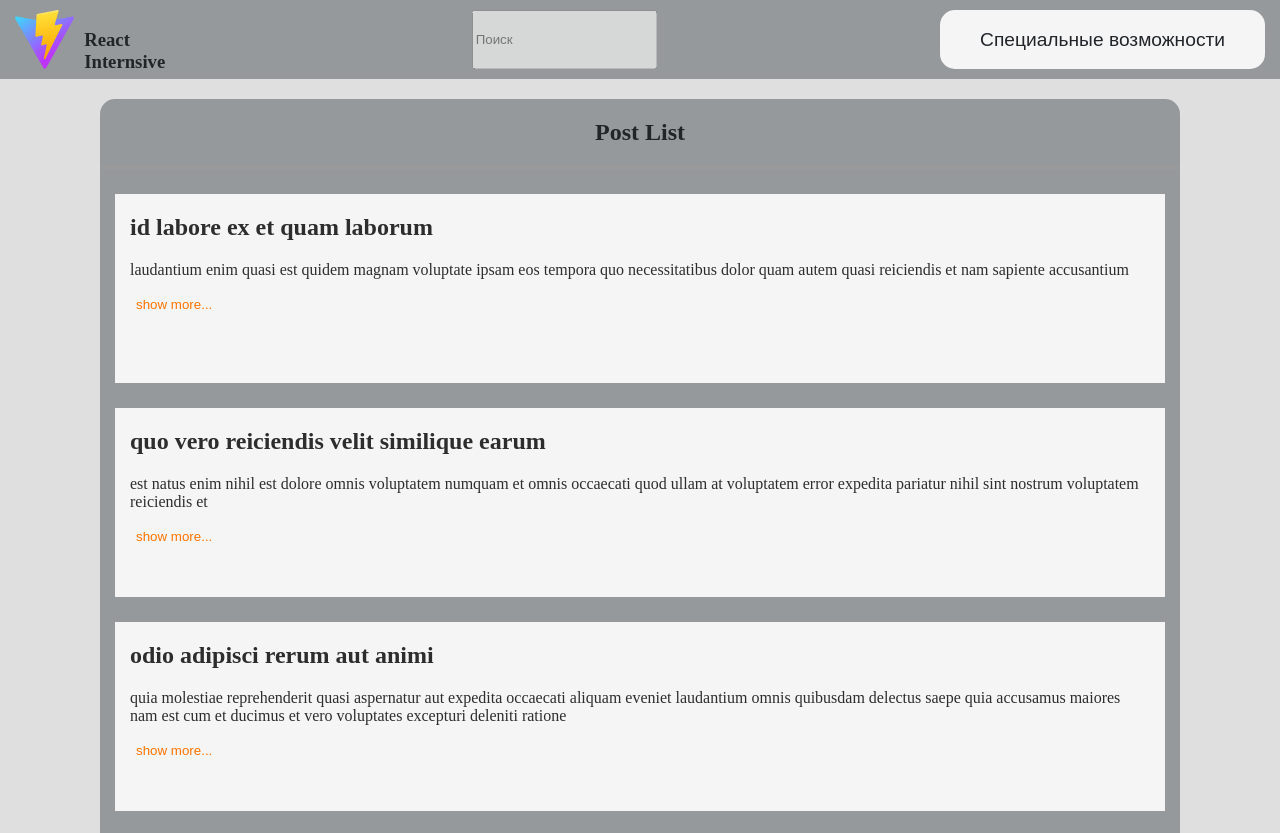
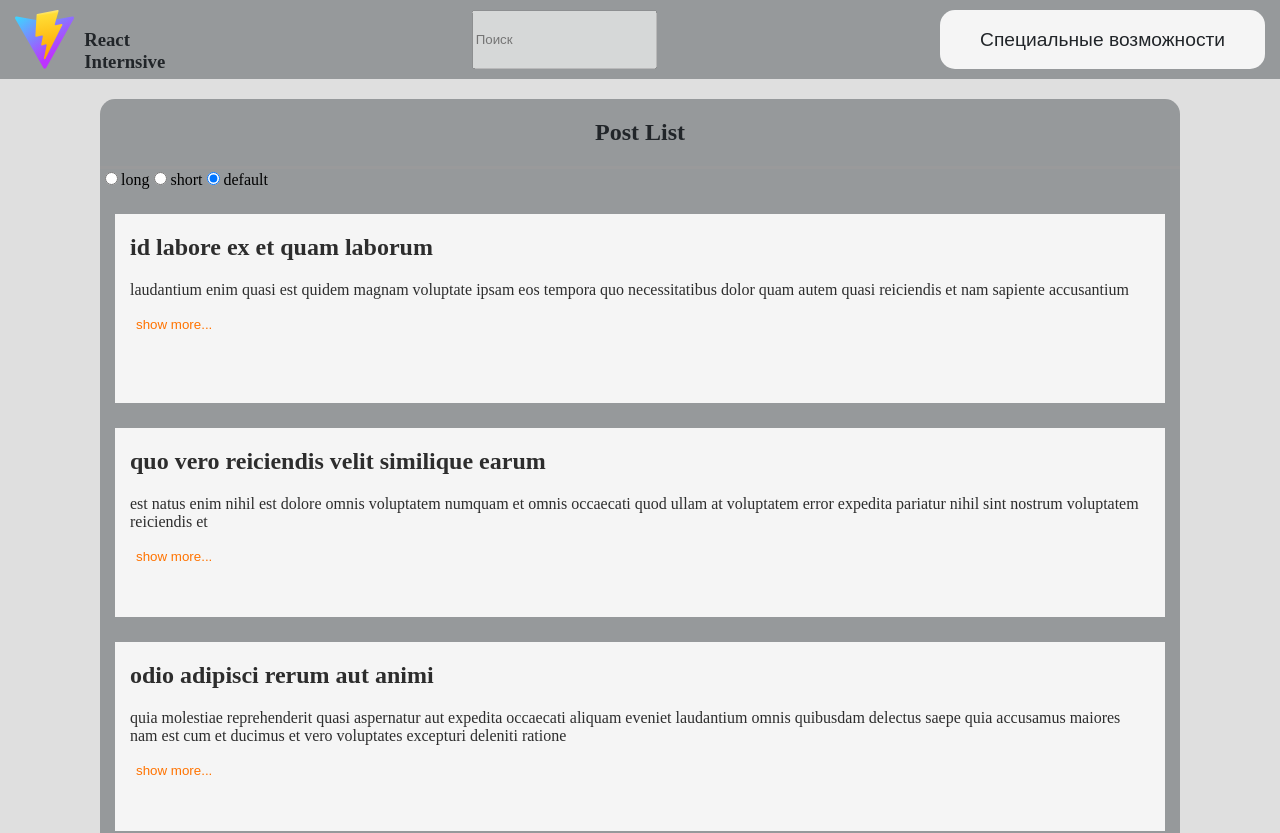
Before and after one commit to RVS-prof/react-intensive, a React (Vite) app: page / in a window 1280 px wide. Shown: the top 833 px of the page. Built offline with nearby package versions, Linux system fonts and the light colour scheme.

Commit message:
feat: added radio

```diff
--- /dev/null
+++ b/src/features/PostLengthFilter/lib/filterByLength.ts
@@ -0,0 +1,6 @@
+import type { IPost } from "../../../types/types"
+
+export const filterByLength = (  ) => {
+
+  return
+}
--- /dev/null
+++ b/src/features/PostLengthFilter/ui/PostLengthFilter.tsx
@@ -0,0 +1,42 @@
+import type { IByLength, ISetterByLength} from "../../../types/types"
+
+
+interface RadioOption {
+  value: string;
+  label: string;
+}
+
+interface RadioGroupProps {
+  options: RadioOption[];
+  value?: string;
+  onChange?: (value: string) => void;
+  name: string;
+}
+
+
+const PostLengthFilter = (props : ISetterByLength ) => {
+  const lengthArray : IByLength[] = ["long" , "short" , "default"]
+
+  const handleChange = (lengthL: IByLength) => {
+    props.setLength(lengthL);
+  };
+
+  return (
+    <form>
+      {lengthArray.map((el : IByLength) => {
+        return <label key={el} className="radio-label">
+          <input
+            type="radio"
+            name={'checkLength'}
+            value={el}
+            checked={el === props.lengthL}
+            onChange={(e : any) => handleChange(e.target.value)}
+          />
+          <span>{el}</span>
+        </label>
+      })}
+    </form>
+  )
+}
+
+export default PostLengthFilter
--- a/src/widgets/LayoutHeader/LayoutHeader.tsx
+++ b/src/widgets/LayoutHeader/LayoutHeader.tsx
@@ -8,7 +8,6 @@ export default function LayoutHeader() {
   const [isOpen, setIsOpen] = useState(false)
   const [isActive, setIsActive] = useState(false)
 
-  console.log(isOpen)
   const modalSpecFeature = () => {
     if(isOpen)
       return <SpecFeature setIsActive={setIsActive}/>
--- a/src/widgets/PostList/PostList.tsx
+++ b/src/widgets/PostList/PostList.tsx
@@ -1,9 +1,11 @@
 import PostCard from "../../entities/post/ui/PostCard";
 import style from './PostList.module.css'
-import type { IComment, IPost } from "../../types/types";
-
+import type { IByLength, IComment, IPost } from "../../types/types";
+import PostLengthFilter from "../../features/PostLengthFilter/ui/PostLengthFilter";
+import { useState } from "react";
 
 function PostList() {
+  const [headerLength, setHeaderLength] = useState<IByLength>('default')
   const posts : IPost[] = [
     {
       id: 1,
@@ -103,6 +105,9 @@ function PostList() {
           Post List
         </h1>
       </header>
+      <section>
+        <PostLengthFilter lengthL = {headerLength} setLength = {setHeaderLength}/>
+      </section>
       <section className={style.mainForm__cards}>
         {posts.map((post:IPost) => (
           <PostCard
```
Also changed, not shown: src/shared/ui/Input/input.tsx (added, +9 -0 lines), src/types/types.ts (+7 -0 lines).
